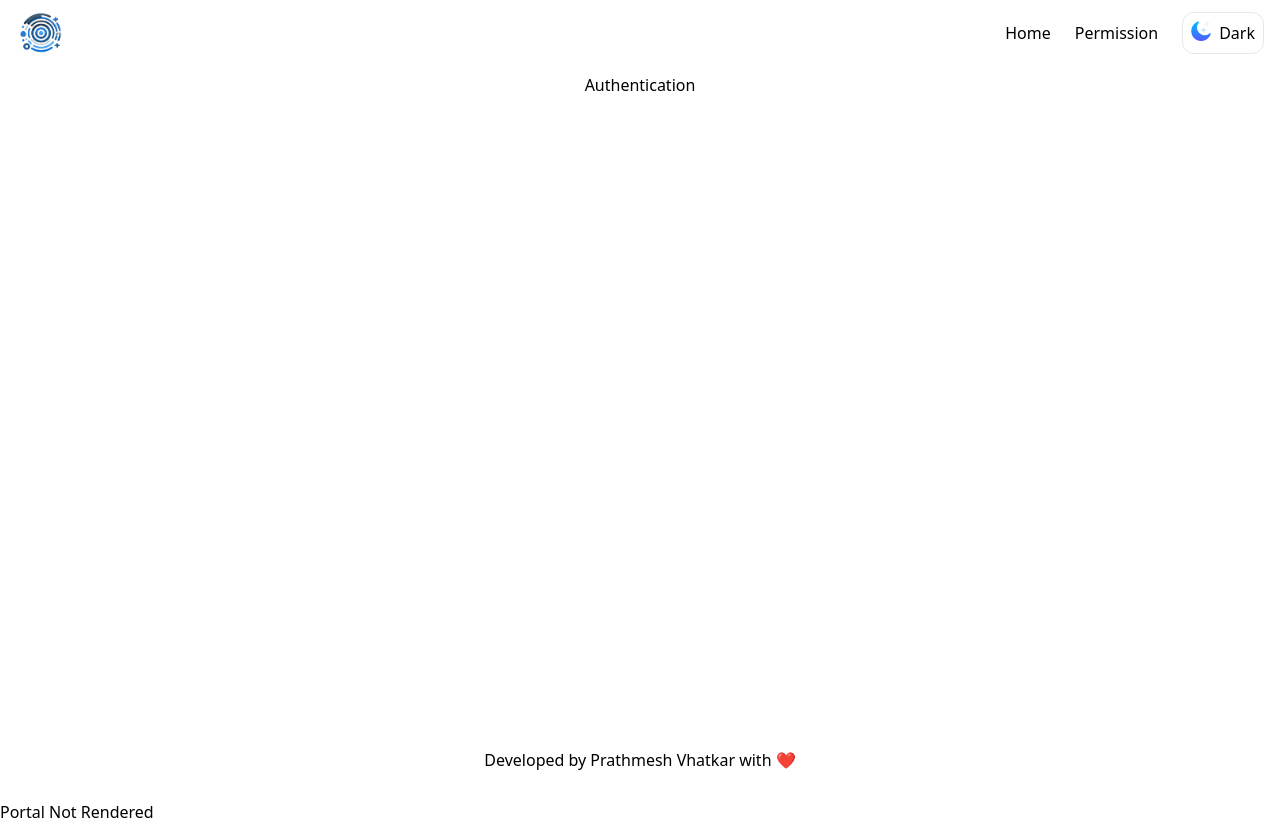
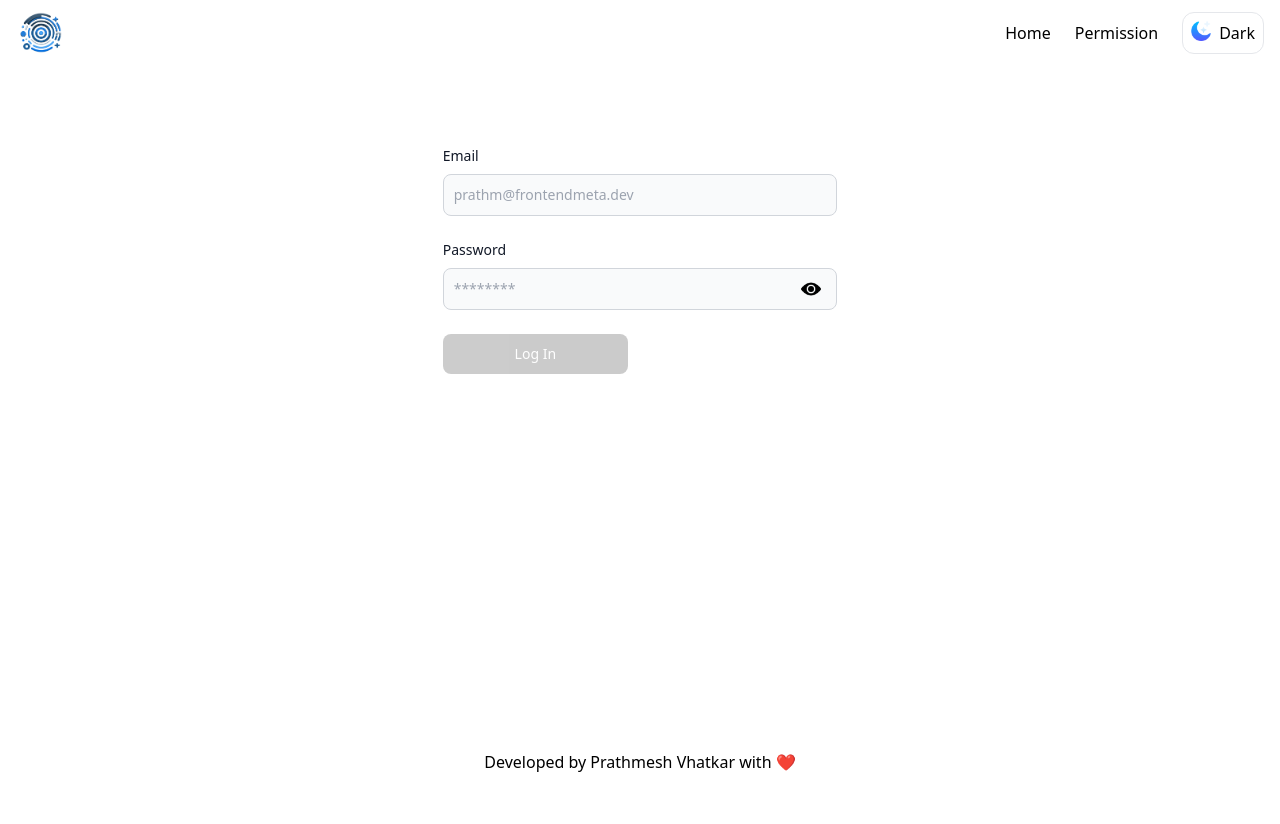
Before and after one commit to Murphy120814/crud_firebase, a React (Vite) app: page / in a window 1280 px wide. After the commit the page ends 802 px from the top, so only its background shows below. Built offline with nearby package versions, Linux system fonts and the light colour scheme.

Commit message:
formik form implemented authentication screen has been done values are getting successfully now moving towards the firebase authentication

```diff
--- a/index.html
+++ b/index.html
@@ -10,8 +10,8 @@
 </head>
 
 <body class="dark">
-  <div id="root">App Not Rendered</div>
-  <div id="portal">Portal Not Rendered</div>
+  <div id="root"></div>
+  <div id="portal"></div>
 </body>
 
 </html>
--- a/package.json
+++ b/package.json
@@ -16,12 +16,14 @@
     "eslint-config-standard": "^17.1.0",
     "eslint-plugin-tailwindcss": "^3.13.1",
     "firebase": "^10.7.1",
+    "formik": "^2.4.5",
     "prettier": "^3.2.2",
     "react": "^18.2.0",
     "react-dom": "^18.2.0",
     "react-redux": "^9.1.0",
     "react-router-dom": "^6.21.2",
-    "redux": "^5.0.1"
+    "redux": "^5.0.1",
+    "yup": "^1.3.3"
   },
   "devDependencies": {
     "@types/react": "^18.2.43",
--- a/src/App.jsx
+++ b/src/App.jsx
@@ -1,4 +1,5 @@
-import React from "react";
+import React, { useEffect } from "react";
+import { toggleDarkMode } from "./slices/themeSlice";
 import { Provider } from "react-redux";
 import { createBrowserRouter, Outlet } from "react-router-dom";
 import {
@@ -37,11 +38,16 @@ export const appRouter = createBrowserRouter([
 ]);
 
 function App() {
+  useEffect(() => {
+    if (window.localStorage.getItem("darkMode") === "true") {
+      store.dispatch(toggleDarkMode());
+    }
+  }, []);
   return (
     <div className="flex min-h-screen w-full flex-col items-center justify-between bg-white text-black dark:bg-black dark:text-white">
       <Provider store={store}>
         <Navbar />
-        <div className="min-h-[80vh]">
+        <div className="mt-4 min-h-[80vh] w-full">
           {" "}
           <Outlet />
         </div>
--- a/src/components/Authentication.jsx
+++ b/src/components/Authentication.jsx
@@ -1,7 +1,11 @@
 import React from "react";
-
+import AuthenticationForm from "./AuthenticationForm";
 function Authentication() {
-  return <div>Authentication</div>;
+  return (
+    <div className="flex h-full min-h-[80vh] w-full items-start justify-center py-12">
+      <AuthenticationForm />
+    </div>
+  );
 }
 
 export default Authentication;
--- /dev/null
+++ b/src/components/AuthenticationForm.jsx
@@ -0,0 +1,70 @@
+import React, { useState } from "react";
+import { Formik, Form } from "formik";
+import * as Yup from "yup";
+import FormikControl from "./formik/FormikControl";
+import { viewPng, noViewPng } from "../assets";
+import { Image } from "../common";
+function AuthenticationForm() {
+  const [showPassword, setShowPassword] = useState(false);
+  const initialValues = {
+    email: "",
+    password: "",
+  };
+  const validationSchema = Yup.object({
+    email: Yup.string()
+      .email("Invalid email address")
+      .required("Email is required"),
+    password: Yup.string().required("Password is required"),
+  });
+  const onSubmit = (values, onSubmitProps) => {
+    console.log("Form data", values);
+    onSubmitProps.resetForm();
+  };
+
+  return (
+    <Formik
+      initialValues={initialValues}
+      validationSchema={validationSchema}
+      onSubmit={onSubmit}>
+      {(formik) => (
+        <Form className="grid w-3/4 gap-4  p-4 sm:grid-cols-2 sm:gap-6 md:w-4/12">
+          <div className="sm:col-span-2 ">
+            <FormikControl
+              control="input"
+              label="Email"
+              type="text"
+              name="email"
+              placeholder="prathm@frontendmeta.dev"
+            />
+          </div>
+          <div className="relative sm:col-span-2 ">
+            <div className="absolute  right-0 top-[39px] flex cursor-pointer items-center pr-4">
+              <Image
+                src={!showPassword ? viewPng : noViewPng}
+                className="h-5 w-5"
+                onClick={() => setShowPassword((preVal) => !preVal)}
+              />
+            </div>
+
+            <FormikControl
+              control="input"
+              label="Password"
+              type={showPassword ? "text" : "password"}
+              name="password"
+              placeholder="********"
+            />
+          </div>
+
+          <button
+            disabled={!(formik.isValid && formik.dirty)}
+            type="submit"
+            className="w-full rounded-lg bg-blue-700 px-5 py-2.5 text-center text-sm font-medium text-white hover:bg-blue-800  disabled:bg-black disabled:opacity-20 dark:bg-blue-600 dark:hover:bg-blue-700 dark:focus:ring-blue-800 sm:w-auto">
+            Log In
+          </button>
+        </Form>
+      )}
+    </Formik>
+  );
+}
+
+export default AuthenticationForm;
--- a/src/components/Navbar/Navbar.jsx
+++ b/src/components/Navbar/Navbar.jsx
@@ -9,8 +9,10 @@ import { logoPng } from "../../assets/index.js";
 import ThemeToggle from "./ThemeToggle.jsx";
 function Navbar() {
   const darkMode = useSelector(selectDarkMode);
+
   useEffect(() => {
-    if (darkMode) {
+    // window.localStorage.setItem("darkMode", darkMode);
+    if (window.localStorage.getItem("darkMode") === "true") {
       document.body.classList.add("dark");
     } else {
       document.body.classList.remove("dark");
@@ -18,7 +20,10 @@ function Navbar() {
   }, [darkMode]);
   return (
     <div className="flex w-full items-center  justify-between px-4 py-2">
-     <NavLink to="/"> <Image src={logoPng} className="h-[50px] w-[50px]" /></NavLink>
+      <NavLink to="/">
+        {" "}
+        <Image src={logoPng} className="h-[50px] w-[50px]" />
+      </NavLink>
       <div className="flex items-center gap-6 ">
         {" "}
         {navArray.map((tabName, index) => (
--- a/src/components/Navbar/ThemeToggle.jsx
+++ b/src/components/Navbar/ThemeToggle.jsx
@@ -8,6 +8,11 @@ function ThemeToggle() {
 
   const dispatch = useDispatch();
   const handleToggleDarkMode = () => {
+    if (darkMode) {
+      window.localStorage.removeItem("darkMode");
+    } else {
+      window.localStorage.setItem("darkMode", true);
+    }
     dispatch(toggleDarkMode());
   };
   return (
--- a/src/components/ReactPortal/ReactPortalContainer.jsx
+++ b/src/components/ReactPortal/ReactPortalContainer.jsx
@@ -0,0 +1,9 @@
+import ReactDOM from "react-dom";
+
+const ReactPortalContainer = ({ children }) => {
+  const portalContainer = document.getElementById("portal");
+
+  return ReactDOM.createPortal(children, portalContainer);
+};
+
+export default ReactPortalContainer;
--- /dev/null
+++ b/src/components/formik/FormikControl.jsx
@@ -0,0 +1,15 @@
+import React from "react";
+import FormikInput from "./FormikInput";
+
+function FormikControl(props) {
+  const { control, ...restProps } = props;
+
+  switch (control) {
+    case "input":
+      return <FormikInput {...restProps} />;
+    default:
+      return null;
+  }
+}
+
+export default FormikControl;
--- /dev/null
+++ b/src/components/formik/FormikError.jsx
@@ -0,0 +1,7 @@
+import React from "react";
+
+function FormTextError({ children }) {
+  return <div className=" mt-2 text-red-500">{children}</div>;
+}
+
+export default FormTextError;
--- /dev/null
+++ b/src/components/formik/FormikInput.jsx
@@ -0,0 +1,25 @@
+import React from "react";
+import { Field, ErrorMessage } from "formik";
+import FormikError from "./FormikError";
+
+function FormikInput(props) {
+  const { label, name, ...rest } = props;
+  return (
+    <>
+      <label
+        htmlFor={name}
+        className="mb-2 block text-sm font-medium text-gray-900 dark:text-white">
+        {label}
+      </label>
+      <Field
+        id={name}
+        name={name}
+        {...rest}
+        className="block w-full rounded-lg border border-gray-300 bg-gray-50 p-2.5 text-sm text-gray-900 dark:border-gray-600 dark:bg-gray-700 dark:text-white dark:placeholder:text-gray-400"
+      />
+      <ErrorMessage name={name} component={FormikError} />
+    </>
+  );
+}
+
+export default FormikInput;
```
Also changed, not shown: 1 other file (tests, documents, lock files or other folders).
